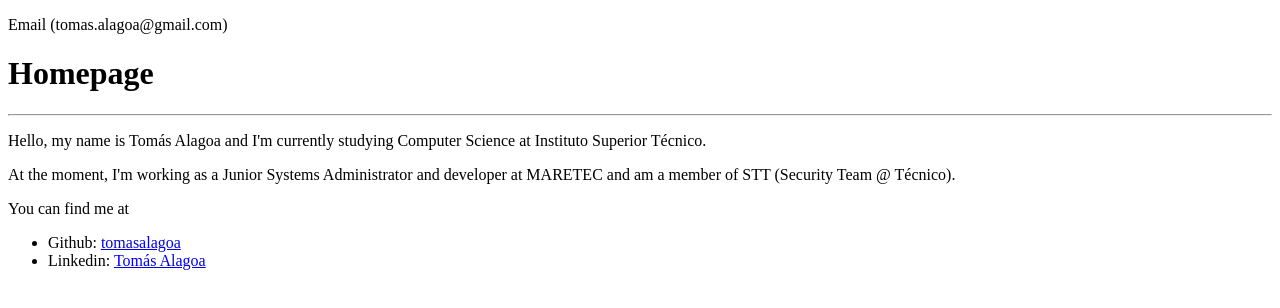
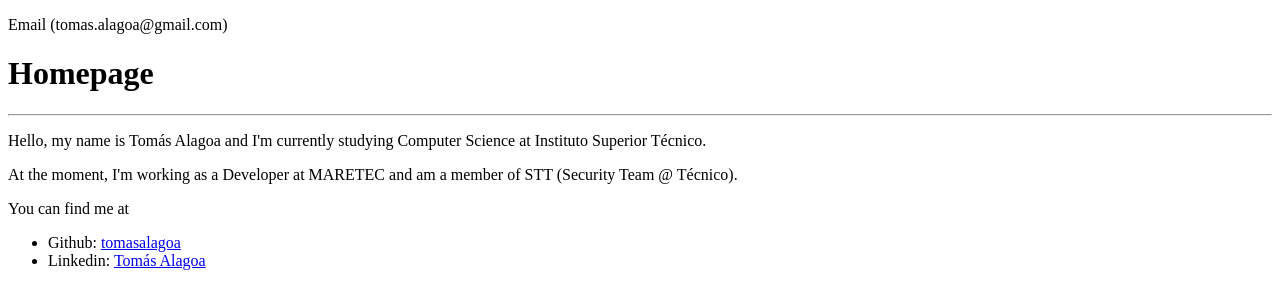
Before and after one commit to tomasalagoa/tomasalagoa.gihtub.io, a plain HTML site: page index.html in a window 1280 px wide. Drawn offline with Linux system fonts and the light colour scheme.

Commit message:
Update index.html

```diff
--- a/index.html
+++ b/index.html
@@ -4,7 +4,7 @@
 	<h1>Homepage</h1>
 	<hr>
 	<p>Hello, my name is Tomás Alagoa and I'm currently studying Computer Science at Instituto Superior Técnico.</p>
-	<p>At the moment, I'm working as a Junior Systems Administrator and developer at MARETEC and am a member of STT (Security Team @ Técnico).</p>
+	<p>At the moment, I'm working as a Developer at MARETEC and am a member of STT (Security Team @ Técnico).</p>
 	<p>You can find me at</p>
 	<ul style="list-style-type: disc;">
 		<li>Github: <a href="https://github.com/tomasalagoa">tomasalagoa</a></li>
```
